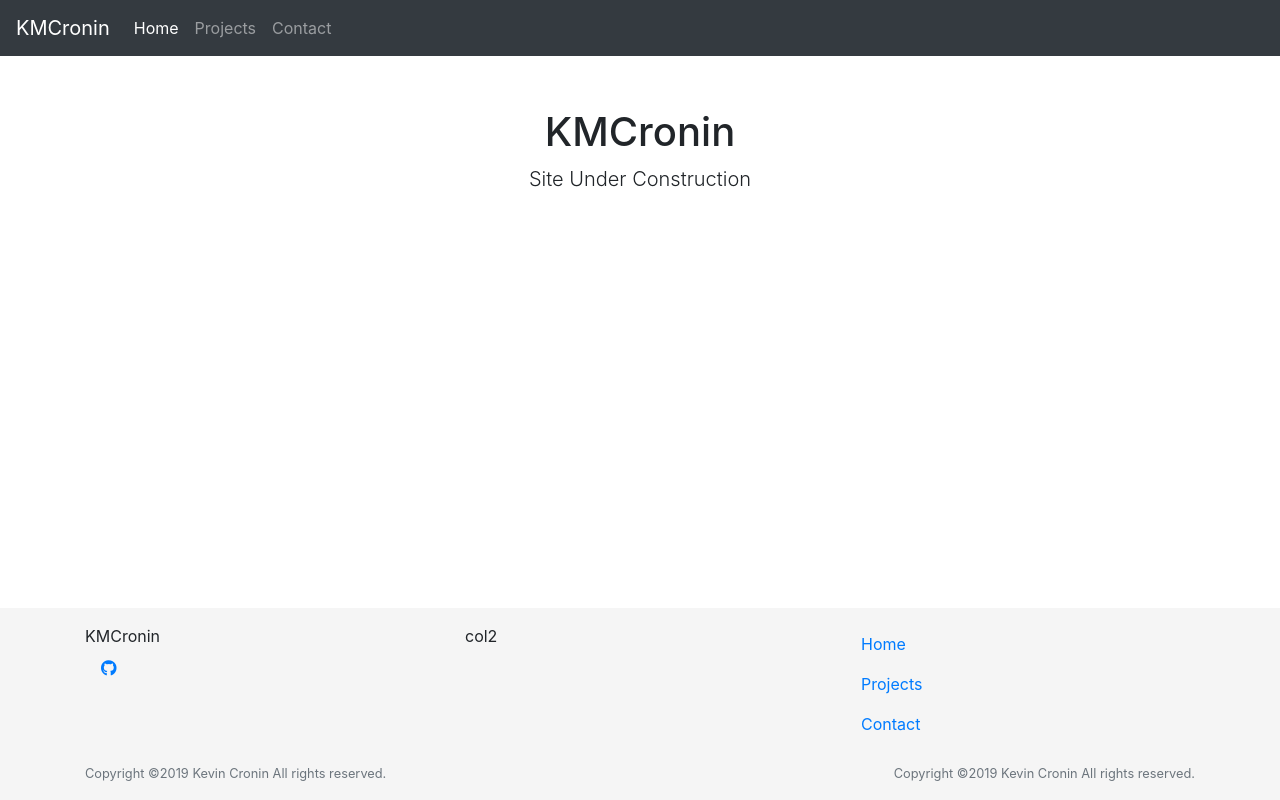
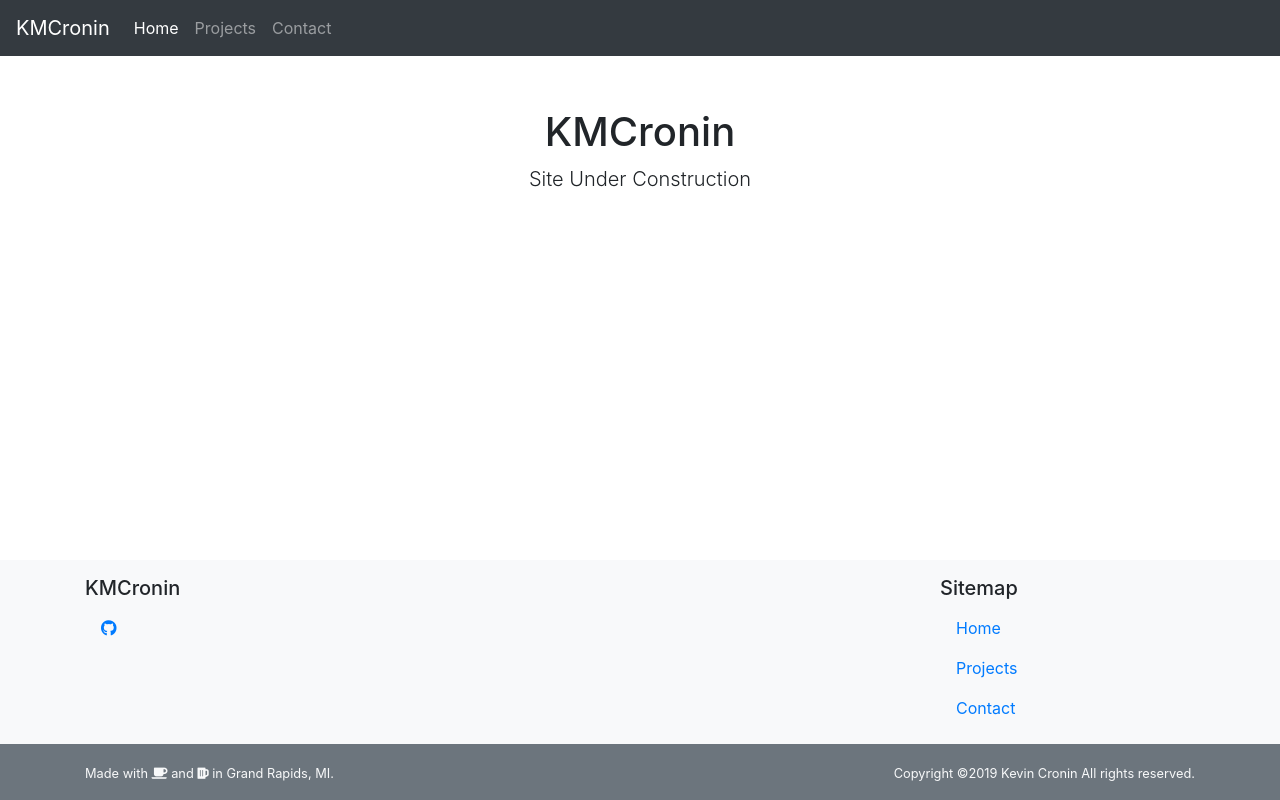
Before and after one commit to croninkevinm/croninkevinm.github.io, a website: page __OLD__/index.html in a window 1280 px wide. Drawn offline with nearby package versions, Linux system fonts and the light colour scheme.

Commit message:
Stash non jinja site

```diff
--- a/index.html
+++ b/__OLD__/index.html
@@ -41,19 +41,19 @@
       <p class="lead">Site Under Construction</p>
     </div>
   </main>
-  <footer class="footer mt-auto py-3">
+  <footer class="footer mt-auto bg-light py-3">
     <div class="container">
       <div class="row">
-        <div class="col-sm">
-          <span>KMCronin</span>
+        <div class="col-sm-9">
+          <h5>KMCronin</h5>
           <nav class="nav">
             <a href="https://github.com/croninkevinm/" class="nav-link" aria-label="GitHub">
               <i class="fab fa-github"></i>
             </a>
           </nav>
         </div>
-        <div class="col-sm">col2</div>
         <div class="col-sm">
+          <h5>Sitemap</h5>
           <nav class="nav flex-column">
             <a href="#" class="nav-link active" aria-label="Home">Home</a>
             <a href="projects.html" class="nav-link" aria-label="Projects">Projects</a>
@@ -61,19 +61,24 @@
           </nav>
         </div>
       </div>
-      <div class="row pt-3">
+    </div>
+  </footer>
+  <div class="bg-secondary text-light" id="copyright">
+    <div class="container">
+      <div class="row py-3">
         <div class="col-sm">
-          <small class="text-muted">Copyright &copy;<span id="copyrightyear">2019</span> Kevin Cronin All rights
-            reserved.</small>
+          <small>
+            Made with <i aria-hidden="true" class="fas fa-coffee"></i>
+            <span class="sr-only">coffee</span> and <i aria-hidden="true" class="fas fa-beer"></i>
+            <span class="sr-only">beer</span>in Grand Rapids, MI.
+          </small>
         </div>
         <div class="col-sm text-md-right">
-          <small class="text-muted">Copyright &copy;<span id="copyrightyear">2019</span> Kevin Cronin All rights
-            reserved.</small>
+          <small>Copyright &copy;<span id="copyrightyear">2019</span> Kevin Cronin All rights reserved.</small>
         </div>
       </div>
     </div>
-  </footer>
-  <!-- Optional JavaScript -->
+  </div>
   <!-- jQuery first, then Popper.js, then Bootstrap JS -->
   <script src="https://code.jquery.com/jquery-3.3.1.slim.min.js"
     integrity="sha384-q8i/X+965DzO0rT7abK41JStQIAqVgRVzpbzo5smXKp4YfRvH+8abtTE1Pi6jizo"
@@ -84,6 +89,8 @@
   <script src="https://stackpath.bootstrapcdn.com/bootstrap/4.2.1/js/bootstrap.min.js"
     integrity="sha384-B0UglyR+jN6CkvvICOB2joaf5I4l3gm9GU6Hc1og6Ls7i6U/mkkaduKaBhlAXv9k"
     crossorigin="anonymous"></script>
+  <!-- Site JavaScript -->
+  <script src="static/js/site.js"></script>
 </body>
 
 </html>
--- /dev/null
+++ b/__OLD__/static/js/site.js
@@ -0,0 +1,7 @@
+function updateCopyrightDate(id) {
+  const year = new Date().getFullYear();
+  document.getElementById(id).textContent = year;
+  console.log(`Updated copyright year to ${year}`);
+}
+
+updateCopyrightDate('copyrightyear');
```
Also changed, not shown: __OLD__/404.html (renamed from 404.html), __OLD__/static/css/site.css (renamed from static/css/site.css), 1 other file.
